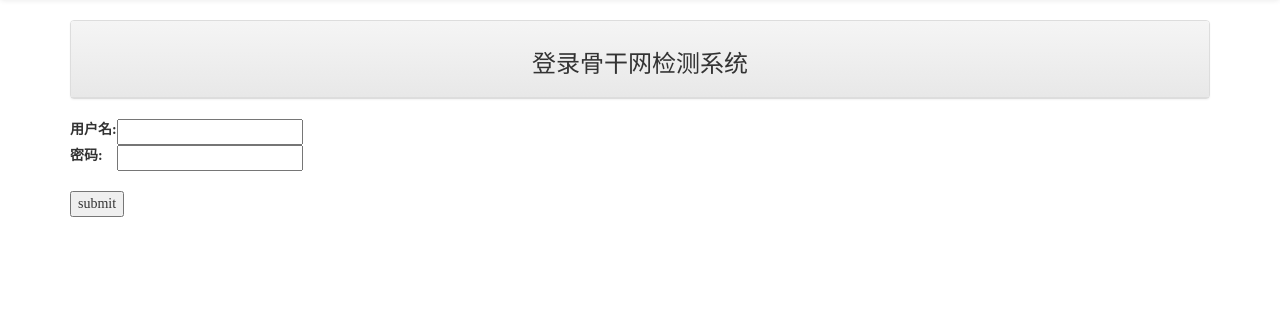
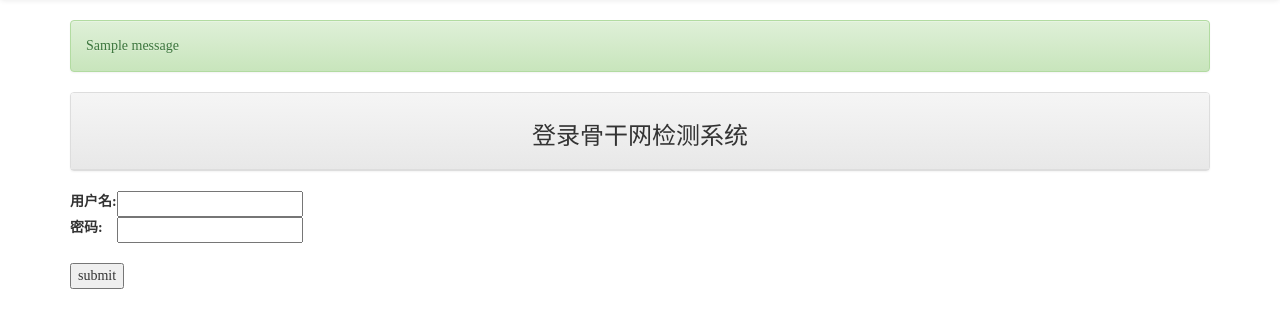
Before and after one commit to lizhaojie8475/visualizationForBBN, a Django app: page /login/ in a window 1280 px wide. Shown: the part 52-380 px from the top of the page. Run offline with Django 3.2, Linux system fonts and the light colour scheme; tables that the repository leaves empty hold one stand-in row (values such as "Sample post"); one stand-in notice (Sample message) is shown.

Commit message:
add requirements.txt

```diff
--- a/visualization/mainsite/forms.py
+++ b/visualization/mainsite/forms.py
@@ -1,5 +1,6 @@
 from django import forms
 from .models import userModel
+
 
 class loginForm(forms.Form):
     userName = forms.CharField(label='用户名', max_length=32)
--- a/visualization/mainsite/views.py
+++ b/visualization/mainsite/views.py
@@ -2,6 +2,8 @@ from django.shortcuts import render, redirect
 from .forms import loginForm
 from .models import userModel
 from django.contrib.sessions.models import Session
+from django.contrib import messages
+from django.contrib.auth.decorators import login_required
 # Create your views here.
 
 
@@ -16,13 +18,14 @@ def login(request, url):
                 if user.password == login_password:
                     request.session["userName"] = user.userName
                     request.session["authority"] = user.authority
+                    messages.add_message(request, messages.SUCCESS, "欢迎您的登录")
                     return redirect('/')
                 else:
-                    message = "用户名或密码错误"
+                    messages.add_message(request, messages.WARNING, "用户名或密码错误")
             except:
-                message = "用户名或密码错误"
+                messages.add_message(request, messages.WARNING, "用户名或密码错误")
         else:
-            message = "请检查输入的字段格式是否正确"
+            messages.add_message(request, messages.WARNING, "请检查输入的字段格式是否正确")
     else:
         login_form = loginForm()
     url = url
@@ -40,5 +43,7 @@ def index(request, url):
     if 'userName' in request.session:
         userName = request.session["userName"]
         authority = request.session["authority"]
+    else:
+        return redirect('/login/')
     url = url
     return render(request, 'index.html', locals())
--- a/visualization/templates/index.html
+++ b/visualization/templates/index.html
@@ -4,9 +4,9 @@
 
 {% block content %}
     <div class="container">
-        {% if message %}
-            <div class="alert alert-warning">{{message}}</div>
-        {% endif %}
+        {% for message in messages %}
+            <div class="alert alert-{{message.tags}}">{{message}}</div>
+        {% endfor %}
         <div class="row">
             <div class="col-md-12">
                 <div class="panel panel-default">
--- a/visualization/templates/login.html
+++ b/visualization/templates/login.html
@@ -3,7 +3,7 @@
 
 {% block content %}
     <div class="container">
-        {% if message %}<div class="alert alert-warning">{{message}}</div>{% endif %}
+        {% for message in messages %}<div class="alert alert-{{message.tags}}">{{message}}</div>{% endfor %}
         <div class="row">
             <div class="col-md-12">
                 <div class="panel panel-default">
```
Also changed, not shown: requirements.txt (added, +237 -0 lines), visualization/mainsite/migrations/0003_auto_20200108_1446.py (added).
